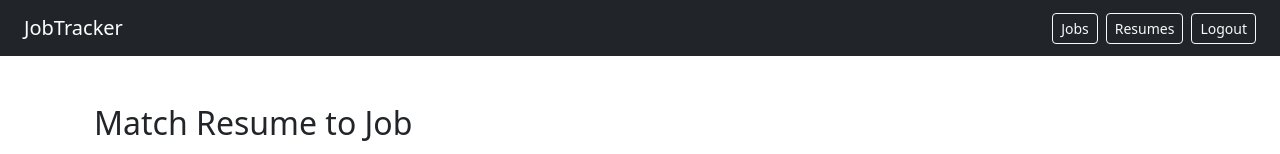
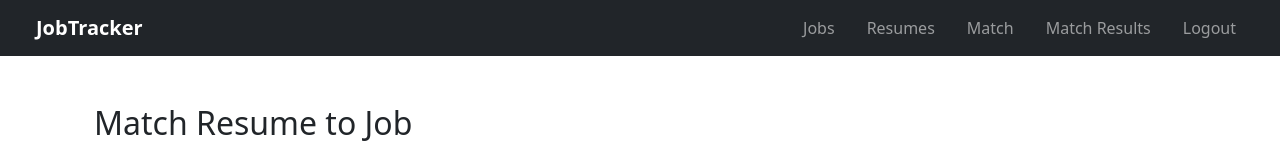
Before and after one commit to khan-zaid7/JobTrackerClient, a Next.js app: page /match in a window 1280 px wide. Shown: the top 154 px of the page. Built offline with nearby package versions, Linux system fonts and the light colour scheme; no server answers; sample sign-in values are in the browser's storage.

Commit message:
added match Result menu

```diff
--- a/components/Header.tsx
+++ b/components/Header.tsx
@@ -1,6 +1,5 @@
 import Link from 'next/link';
 import { useEffect, useState } from 'react';
-
 
 export default function Header() {
   const [isLoggedIn, setIsLoggedIn] = useState(false);
@@ -10,25 +9,57 @@ export default function Header() {
     setIsLoggedIn(!!token);
   }, []);
 
-
   return (
     <nav className="navbar navbar-expand-lg navbar-dark bg-dark px-4">
-            <Link className="navbar-brand" href="/">JobTracker</Link>
+      <div className="container-fluid">
+        <Link href="/" className="navbar-brand fw-bold">
+          JobTracker
+        </Link>
 
-            <div className="ms-auto d-flex align-items-center gap-2">
-                {!isLoggedIn && (
+        <button
+          className="navbar-toggler"
+          type="button"
+          data-bs-toggle="collapse"
+          data-bs-target="#navbarContent"
+          aria-controls="navbarContent"
+          aria-expanded="false"
+          aria-label="Toggle navigation"
+        >
+          <span className="navbar-toggler-icon" />
+        </button>
+
+        <div className="collapse navbar-collapse" id="navbarContent">
+          <ul className="navbar-nav ms-auto gap-3">
+            {!isLoggedIn ? (
               <>
-                        <Link className="btn btn-outline-light btn-sm" href="/login">Login</Link>
-                        <Link className="btn btn-outline-light btn-sm" href="/register">Register</Link>
+                <li className="nav-item">
+                  <Link className="nav-link" href="/login">Login</Link>
+                </li>
+                <li className="nav-item">
+                  <Link className="nav-link" href="/register">Register</Link>
+                </li>
+              </>
+            ) : (
+              <>
+                <li className="nav-item">
+                  <Link className="nav-link" href="/jobs">Jobs</Link>
+                </li>
+                <li className="nav-item">
+                  <Link className="nav-link" href="/resumes">Resumes</Link>
+                </li>
+                <li className="nav-item">
+                  <Link className="nav-link" href="/match">Match</Link>
+                </li>
+                <li className="nav-item">
+                  <Link className="nav-link" href="/match-results">Match Results</Link>
+                </li>
+                <li className="nav-item">
+                  <Link className="nav-link" href="/logout">Logout</Link>
+                </li>
               </>
             )}
-                {isLoggedIn && (
-                    <>
-                        <Link className="btn btn-outline-light btn-sm" href="/jobs">Jobs</Link>
-                        <Link className="btn btn-outline-light btn-sm" href="/resumes">Resumes</Link>
-                        <Link className="btn btn-outline-light btn-sm" href="/logout">Logout</Link>
-                    </>
-                )}
+          </ul>
+        </div>
       </div>
     </nav>
   );
--- a/package.json
+++ b/package.json
@@ -11,6 +11,8 @@
   "dependencies": {
     "axios": "^1.8.4",
     "bootstrap": "^5.3.5",
+    "diff": "^7.0.0",
+    "diff2html": "^3.4.51",
     "next": "15.3.1",
     "postcss-flexbugs-fixes": "^5.0.2",
     "postcss-preset-env": "^10.1.6",
@@ -20,6 +22,7 @@
   "devDependencies": {
     "@eslint/eslintrc": "^3",
     "@tailwindcss/postcss": "^4",
+    "@types/diff": "^7.0.2",
     "@types/node": "^20",
     "@types/react": "^19",
     "@types/react-dom": "^19",
--- /dev/null
+++ b/types/diff2html.d.ts
@@ -0,0 +1 @@
+declare module 'diff2html';
```
Also changed, not shown: components/ResumeDiff.tsx (added, +21 -0 lines), pages/match-results/[id].tsx (added, +49 -0 lines), pages/match-results/index.tsx (added, +43 -0 lines), public/css/ResumeDiff.css (added, +31 -0 lines), 1 other file (tests, documents, lock files or other folders). Lines whose indentation alone changed are shown as unchanged.
